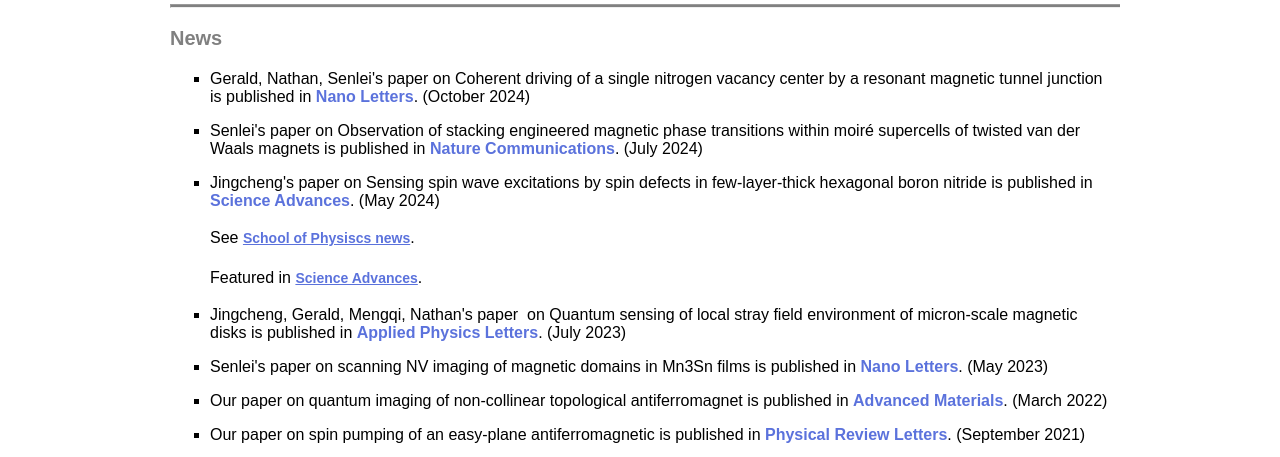
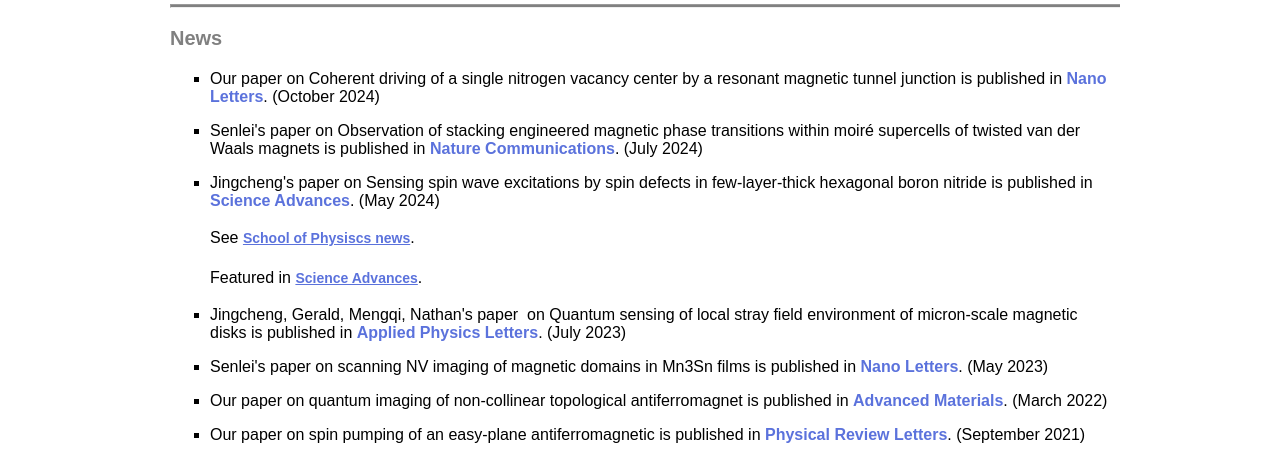
Before and after one commit to wanglabgatech/wanglabgatech.github.io, a plain HTML site: page index.html in a window 1280 px wide. Shown: the part 1049-1506 px from the top of the page. Drawn offline with Linux system fonts and the light colour scheme.

Commit message:
Add files via upload

```diff
--- a/index.html
+++ b/index.html
@@ -70,7 +70,7 @@
 
 					<ul>
 
-					<li style="font-family: Arial; font-weight: 400; list-style-type: square;">Gerald, Nathan, Senlei's paper on Coherent driving of a single nitrogen vacancy center by a resonant magnetic tunnel junction is published in <a class = "publink" href='https://pubs.acs.org/doi/full/10.1021/acs.nanolett.4c03882' target = "_blank"><B>Nano Letters</B></a>. (October 2024)
+					<li style="font-family: Arial; font-weight: 400; list-style-type: square;">Our paper on Coherent driving of a single nitrogen vacancy center by a resonant magnetic tunnel junction is published in <a class = "publink" href='https://pubs.acs.org/doi/full/10.1021/acs.nanolett.4c03882' target = "_blank"><B>Nano Letters</B></a>. (October 2024)
 					<dl></dl>
 
 						<li style="font-family: Arial; font-weight: 400; list-style-type: square;">Senlei's paper on Observation of stacking engineered magnetic phase transitions within moiré supercells of twisted van der Waals magnets is published in <a class = "publink" href='https://www.nature.com/articles/s41467-024-49942-2' target = "_blank"><B>Nature Communications</B></a>. (July 2024)
```
